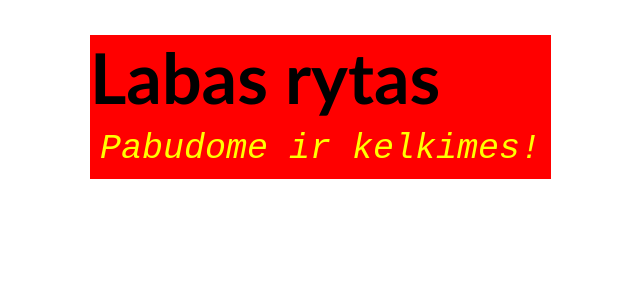
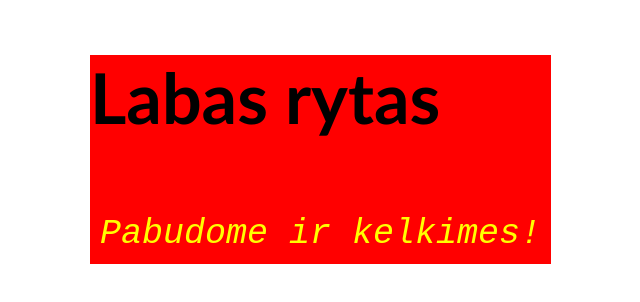
Before and after one commit to qReilas/testas, a plain HTML site: page index.html in a window 1280 px wide. Shown: the whole page, without its empty margins (358-998 px from the left). Drawn offline with Linux system fonts and the light colour scheme.

Commit message:
CSS structure

```diff
--- a/main.css
+++ b/main.css
@@ -12,12 +12,14 @@ font-family: 'Gill Sans', 'Gill Sans MT', Calibri, 'Trebuchet MS', sans-serif;
     background-color: red;
     margin-left: 35%;
     font-size: 35px;
-    margin-top: 35px;
+    margin-top: 55px;
 }
 
 .para {
+    display: inline-block;
     font-family: 'Courier New', Courier, monospace;
     font-style: italic;
     padding: 10px;
     color: yellow;
+    margin-top: 65px;
 }
```
